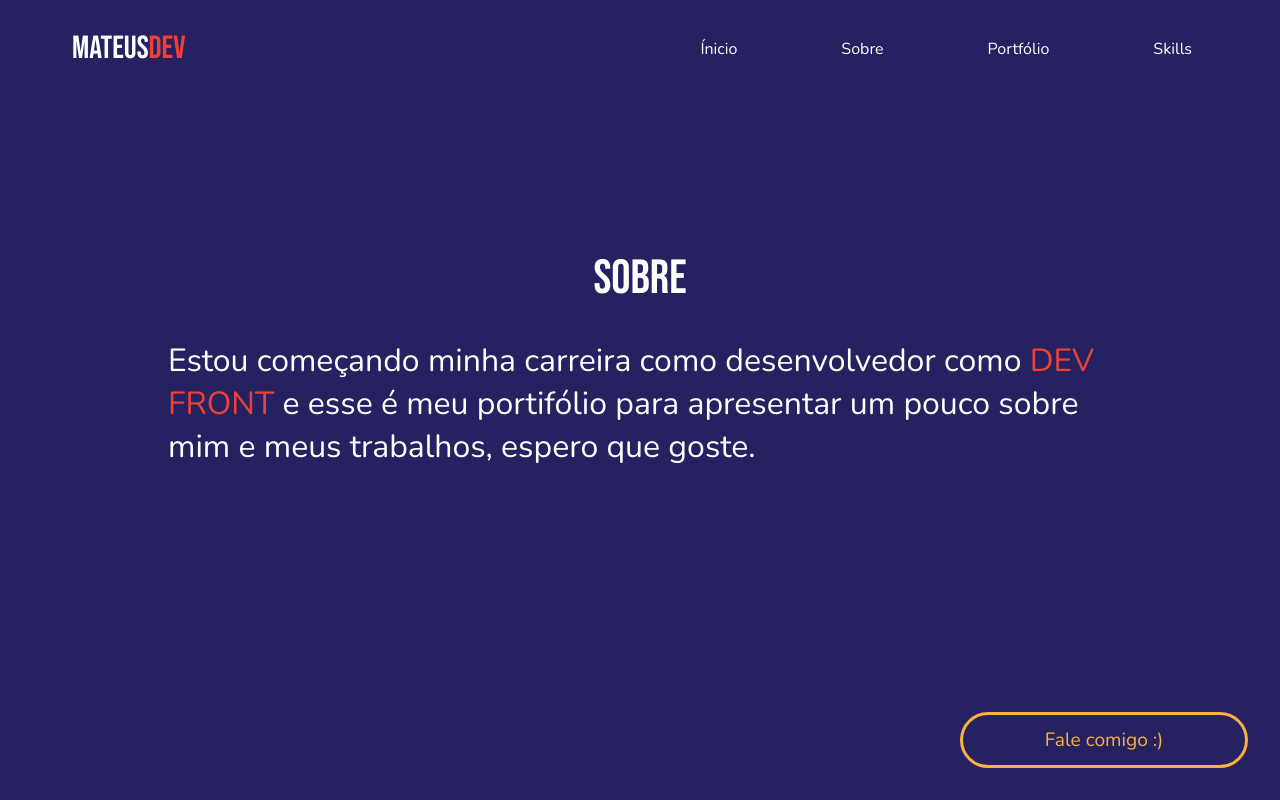
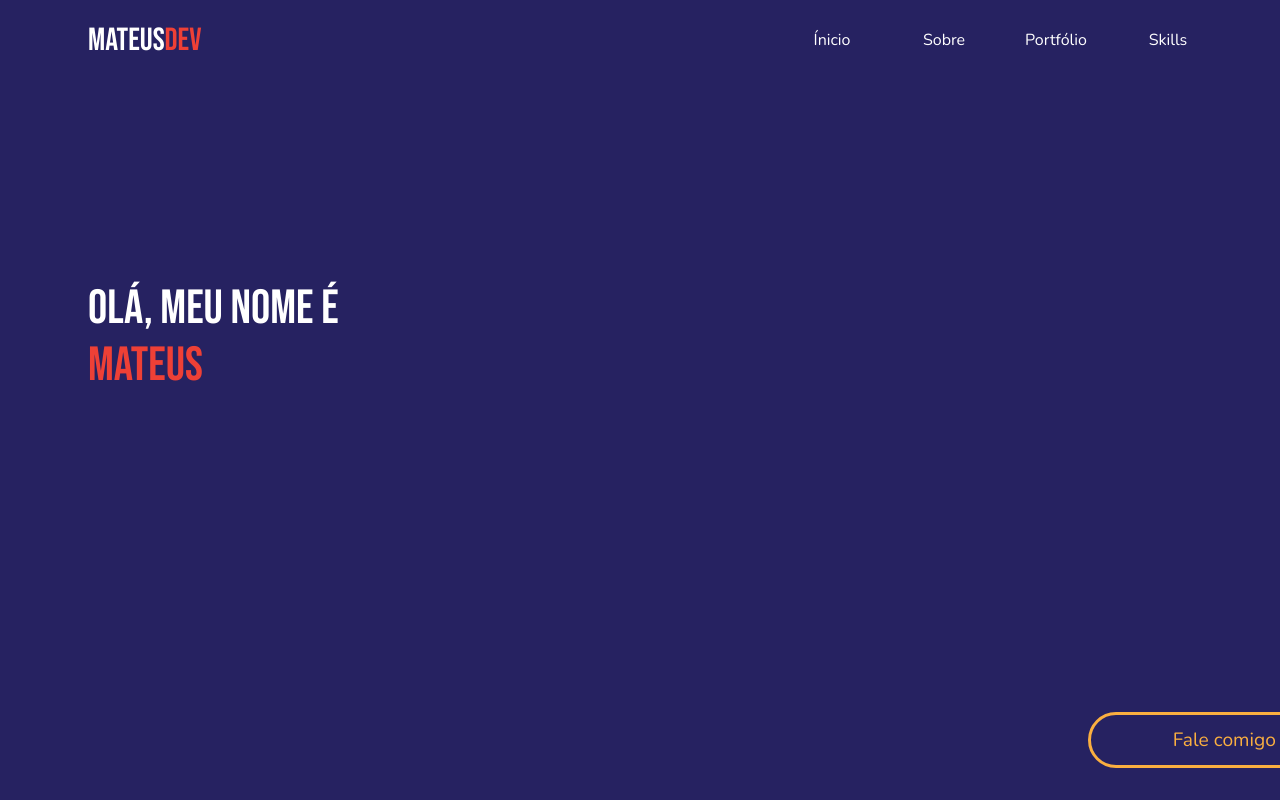
Before and after one commit to mateusfranca97/LandingPage, a React (Vite) app: page / in a window 1280 px wide. Shown: the top 800 px of the page. Built offline with nearby package versions, Linux system fonts and the light colour scheme.

Commit message:
25/02
+Main Layout
+ButtonFixed Correction

```diff
--- a/src/components/ButtonFixed/styles.ts
+++ b/src/components/ButtonFixed/styles.ts
@@ -3,15 +3,15 @@ import styled from 'styled-components';
 export const Button = styled.button`
     color: var(--tertiaryColor);
     font-size: 1.2rem;
-    background: none;
+    background: var(--primaryColor);
     transition: .5s;
     border: solid 3px var(--tertiaryColor);
     border-radius: 40px;
     height: 3.5rem;
     width: 18rem;
-    position: absolute;
+    position: fixed;
     bottom: 2rem;
-    right: 2rem;
+    left: 68rem;
     cursor: pointer;
 
     &:hover{
--- a/src/components/Header/style.ts
+++ b/src/components/Header/style.ts
@@ -1,11 +1,12 @@
 import styled from 'styled-components';
 
 export const Container = styled.header`
-    display:flex;
+    display: flex;
+    align-items: center;
     justify-content: space-between;
-    padding: 0rem 4rem;
 
     h1{
+        margin: 0rem 5rem;
         color: var(--fontColor);
         font-family: 'Bebas Neue', sans-serif;
 
@@ -16,16 +17,19 @@ export const Container = styled.header`
     }
 
     ul{
-        padding-right: 1rem;
+        display: flex;
+        gap: 1rem;
+        margin-right:3.5rem;
         list-style-type: none;
-        display: flex;
-        align-items: center;
-        justify-content: space-between;
 
         li{
+            display: flex;
+            justify-content: center;
+            align-items: center;
+            width:6rem;
+            height: 2rem;
+            color: var(--fontColor);
             cursor: pointer;
-            padding-left: 6.5rem;
-            color: var(--fontColor);
         }
     }
 `
--- a/src/components/Main/index.tsx
+++ b/src/components/Main/index.tsx
@@ -1,17 +1,23 @@
-import { ButtonFixed } from "../Button/style";
 import { Container } from "./style";
 
 
 export function Main(){
     return(
         <Container>
-            <div className="description">
-                <h1>Sobre</h1>
-                <text>
-                    Estou começando minha carreira como desenvolvedor como <span>DEV FRONT</span> e
-                    esse é meu portifólio para apresentar um pouco sobre mim e meus trabalhos,
-                    espero que goste.
-                </text>
+            <div className="home">
+                <div className="header">
+                    <h1>Olá, Meu nome é <br/><span>Mateus</span></h1>
+                </div>
+            </div>
+            <div className="about">
+                <div className="text">
+                    <h1>Sobre</h1>
+                    <text>
+                        Estou começando minha carreira como desenvolvedor <span>DEV FRONT</span> e
+                        esse é meu portifólio para apresentar um pouco sobre mim e meus projetos,
+                        espero que goste :<text>&#41;</text>
+                    </text>
+                </div>
             </div>
         </Container>
     )
--- a/src/components/Main/style.ts
+++ b/src/components/Main/style.ts
@@ -1,14 +1,33 @@
 import styled from "styled-components";
 
 export const Container = styled.main`
-    .description{
-        display:flex;
-        flex-direction:column;
-        justify-content: center;
-        align-items: center;
 
-        padding-top: 8rem;
-        margin: 0rem 10rem;
+    padding-top: 8rem;
+    margin: 0rem 5rem;
+
+    .home{
+        height: 80vh;
+
+        h1, span{
+            margin-top: 5rem;
+            font-family: 'Bebas Neue';
+            font-size: 3rem;
+            color: var(--fontColor);
+
+            span{
+                color: var(--secondaryColor);
+            }
+        }
+    }
+
+    .about{
+        height: 65vh;
+
+        .text{
+            display:flex;
+            flex-direction:column;
+            justify-content: center;
+            align-items: center;
 
         h1{
             font-size: 3rem;
@@ -25,7 +44,6 @@ export const Container = styled.main`
                 color: var(--secondaryColor);
             }
         }
+
     }
-
-
 `
```
